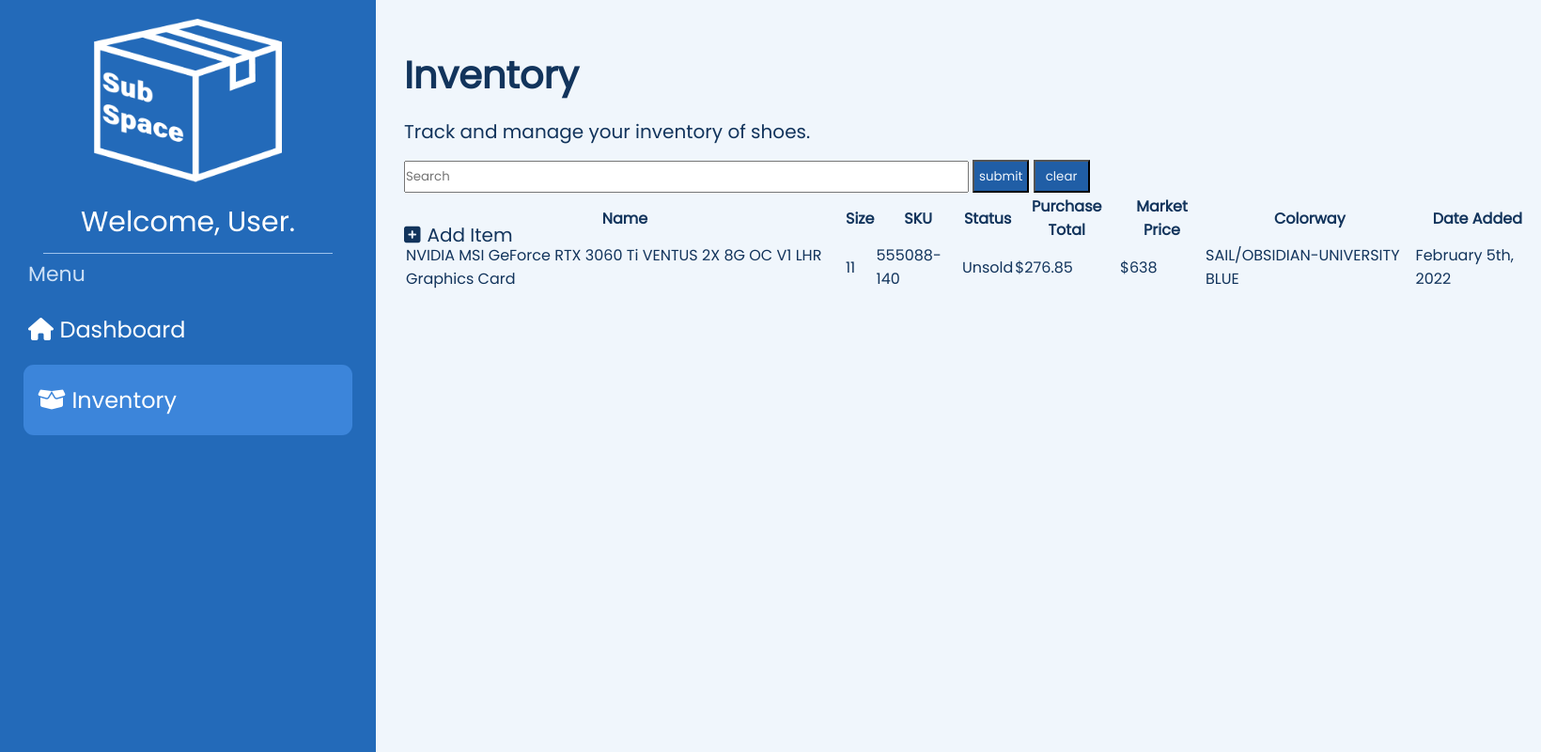
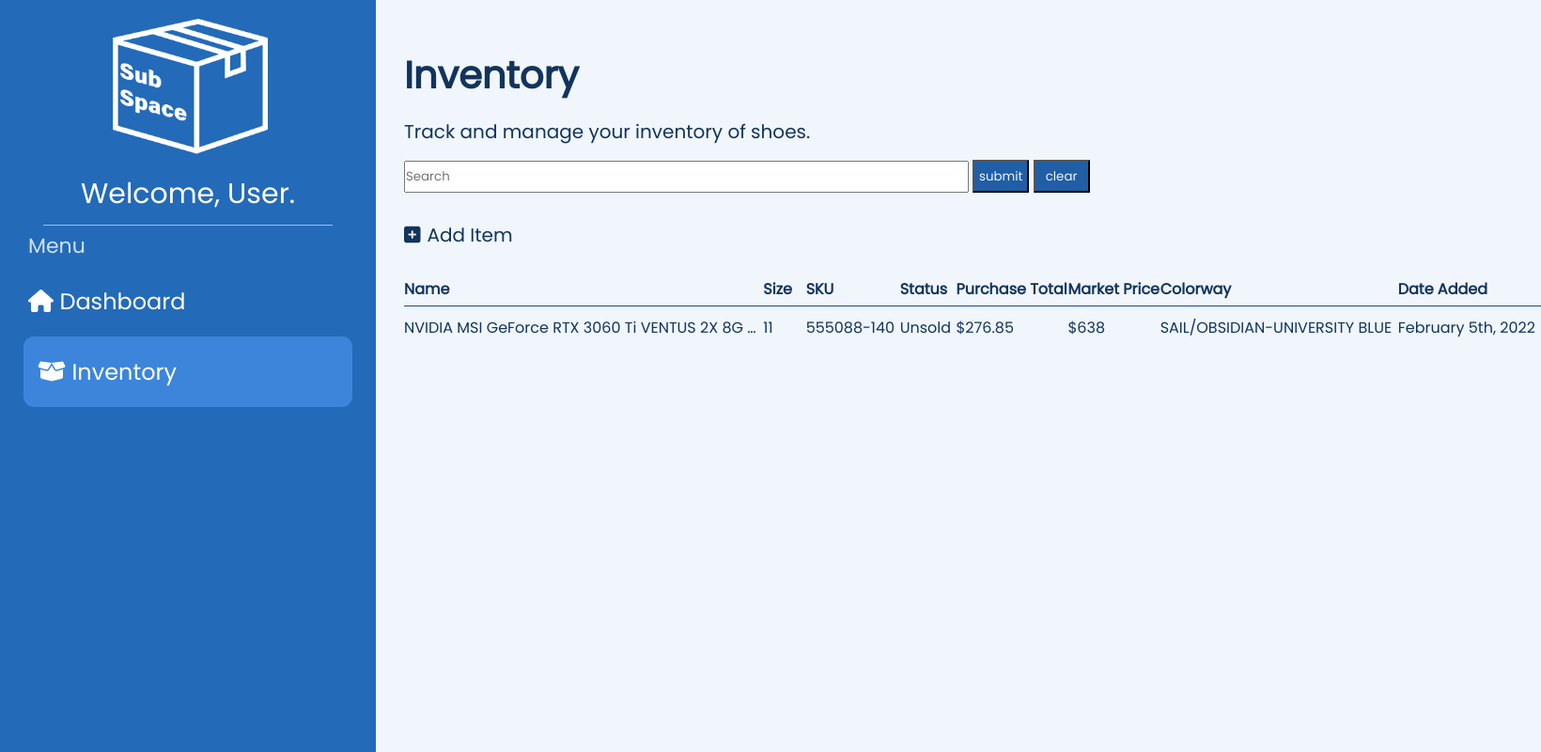
Before and after one commit to Kelvinphan17/PHP_CRUD_Invventory, a PHP site: page /inventory.html in a window 1640 px wide. Shown: the whole page at 94% size. Run offline with PHP 8.4, Linux system fonts and the light colour scheme; some libraries are stand-ins or nearby versions.

Commit message:
adjust css styling for table properties

```diff
--- a/styles.css
+++ b/styles.css
@@ -32,8 +32,8 @@ body{
 }
 
 .sidebar .welcome img {
-    width: 200px;
-    padding: 20px 100px 0px 100px;
+    width: 165px;
+    padding: 20px 130px 0px 120px;
 }
 
 .sidebar .welcome p{
@@ -133,6 +133,8 @@ body{
     padding-left: 30px;
     padding-top: 50px;
     color: #12345c ;
+    display:flex;
+    flex-direction: column;
 
 }
 
@@ -164,8 +166,8 @@ body{
     width: 60px;
 }
 
+/* Popup CSS Styling */
 .container .additem {
-    position: fixed;
     padding-top: 30px;
 }
 
@@ -230,4 +232,32 @@ body{
     width: 100%;
     height: 100%;
     cursor: default;
-  }
+}
+
+
+/* Table CSS Styling */
+
+.container .inv_table {
+    margin: 25px 0;
+    border-collapse: collapse;
+    min-width: max-content;
+    border-radius: 5px;
+}
+
+.container .inv_table thead{
+    text-align: left;
+    border-bottom: 1px solid #194981;
+}
+
+.container .inv_table th{
+    padding: 5px 0px;
+}
+
+.container .inv_table td {
+    padding: 10px 5px 0px 0px;
+    max-width: 375px;
+    min-width: 40px;
+    white-space: nowrap;
+    overflow: hidden;
+    text-overflow: ellipsis;
+}
```
